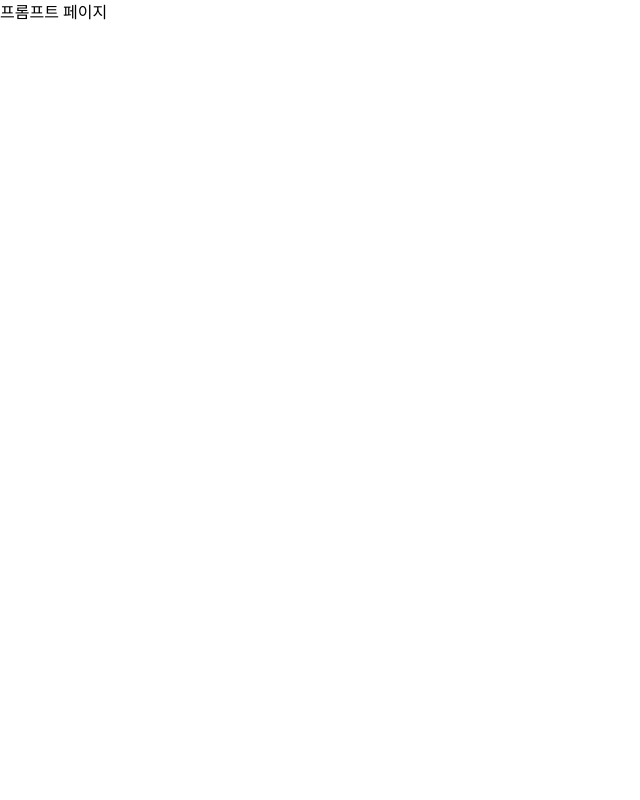
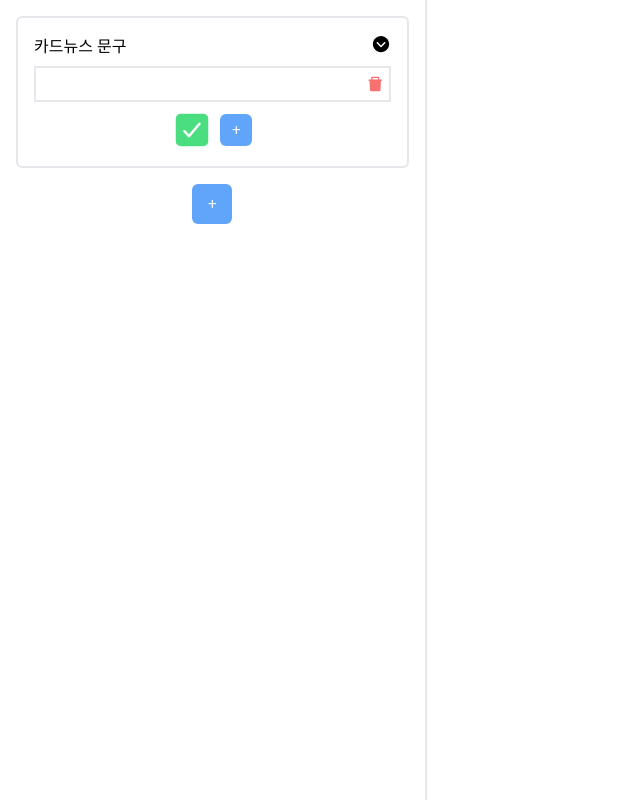
Before and after one commit to SW-rocket-dan/mvp-first, a React (Vite) app in the folder mvp/: page /prompt in a window 1280 px wide. Shown: the whole page, without its empty margins (0-640 px from the left). Built offline with nearby package versions, Linux system fonts and the light colour scheme.

Commit message:
✨ feat(title.tsx): 카드뉴스 문구 입력
카드뉴스 문구 입력, 추가, 줄마다 얻을 수 있게

```diff
--- a/mvp/src/components/PromptBox.tsx
+++ b/mvp/src/components/PromptBox.tsx
@@ -9,7 +9,7 @@ interface PromptBoxProps {
   purpose: string;
 }
 
-const PromptBox = ({ width, text, purpose }: PromptBoxProps) => {
+const PromptBox = ({ width, text }: PromptBoxProps) => {
   return (
     <div
       className="flex flex-col justify-between p-2 bg-white rounded-md md:rounded-xl md:p-5 text-primary-default"
--- /dev/null
+++ b/mvp/src/components/Propmt/InputItem.tsx
@@ -0,0 +1,56 @@
+import { useState } from "react";
+import Title from "./Title";
+import {
+  IoIosArrowDropdownCircle,
+  IoIosArrowDropupCircle,
+} from "react-icons/io";
+
+//InputItem.tsx
+type Props = {
+  type: "title";
+};
+
+const InputItem = ({ type }: Props) => {
+  const initialState = {
+    title: { inputAry: [""] },
+  };
+
+  const title = {
+    title: "카드뉴스 문구",
+  };
+
+  const [isDropDown, setIsDropDown] = useState(true);
+  const [itemState, setItemState] = useState(initialState[type]);
+
+  const items = {
+    title: <Title {...itemState} setItemState={setItemState} />,
+  };
+
+  const handleDropDownBtn = () => {
+    setIsDropDown((prev) => !prev);
+  };
+
+  return (
+    <div className="w-full p-4 border-2 rounded-md">
+      <div className="flex justify-between">
+        <p className="mb-2">{title[type]}</p>
+        {isDropDown ? (
+          <IoIosArrowDropdownCircle
+            size="20"
+            className="cursor-pointer"
+            onClick={handleDropDownBtn}
+          />
+        ) : (
+          <IoIosArrowDropupCircle
+            size="20"
+            className="cursor-pointer"
+            onClick={handleDropDownBtn}
+          />
+        )}
+      </div>
+      {isDropDown ? items[type] : null}
+    </div>
+  );
+};
+
+export default InputItem;
--- /dev/null
+++ b/mvp/src/components/Propmt/LeftSideBar.tsx
@@ -0,0 +1,16 @@
+import InputItem from "./InputItem";
+
+//LeftSideBar.tsx
+const LeftSideBar = () => {
+  return (
+    <div className="flex flex-col items-center w-1/3 h-screen gap-4 p-4 border-r-2">
+      <InputItem type="title"></InputItem>
+
+      <button className="w-10 h-10 text-white bg-blue-400 rounded-md hover:bg-blue-300">
+        +
+      </button>
+    </div>
+  );
+};
+
+export default LeftSideBar;
--- /dev/null
+++ b/mvp/src/components/Propmt/Title.tsx
@@ -0,0 +1,124 @@
+import { useState } from "react";
+import { AiFillDelete } from "react-icons/ai";
+import { FaArrowRotateLeft } from "react-icons/fa6";
+import { IoCheckbox } from "react-icons/io5";
+
+//Title.tsx
+
+type Props = {
+  inputAry: string[];
+  setItemState: React.Dispatch<
+    React.SetStateAction<{
+      inputAry: string[];
+    }>
+  >;
+};
+
+const Title = ({ inputAry, setItemState }: Props) => {
+  const [isCheck, setIsCheck] = useState(false);
+
+  const handlePlusBtn = () => {
+    setItemState((prev) => {
+      return { ...prev, inputAry: [...prev.inputAry, ""] };
+    });
+  };
+
+  const handleDeleteTitle = (idx: number) => {
+    setItemState((prev) => {
+      if (prev.inputAry.length === 1) return { ...prev };
+      return {
+        ...prev,
+        inputAry: prev.inputAry.filter((_: string, i: number) => i !== idx),
+      };
+    });
+  };
+
+  const handleCheckBtn = () => {
+    setIsCheck((prev) => !prev);
+  };
+
+  const handleInputValue = (
+    e: React.ChangeEvent<HTMLInputElement>,
+    idx: number
+  ) => {
+    setItemState((prev) => {
+      const nxAry = [...prev.inputAry];
+      nxAry[idx] = e.target.value;
+      return { ...prev, inputAry: nxAry };
+    });
+  };
+
+  const emphasisText = (e: React.MouseEvent<HTMLSpanElement, MouseEvent>) => {
+    if (e.currentTarget.style.color === "green")
+      e.currentTarget.style.color = "black";
+    else e.currentTarget.style.color = "green";
+  };
+
+  return (
+    <div className="flex flex-col gap-2">
+      {isCheck
+        ? inputAry.map((v) => {
+            const strs = v.split(" ");
+            return (
+              <p>
+                {strs.map((text) => (
+                  <>
+                    <span className="cursor-pointer" onClick={emphasisText}>
+                      {text}
+                    </span>
+                    <span> </span>
+                  </>
+                ))}
+              </p>
+            );
+          })
+        : inputAry.map((_, idx) => (
+            <div className="flex items-center justify-between w-full gap-2 p-1 border-2">
+              <input
+                key={idx}
+                className="w-full"
+                type="text"
+                value={inputAry[idx]}
+                onChange={(e) => {
+                  handleInputValue(e, idx);
+                }}
+              />
+              <AiFillDelete
+                className="text-red-400 cursor-pointer"
+                size="20"
+                onClick={() => handleDeleteTitle(idx)}
+              />
+            </div>
+          ))}
+
+      <div className="flex items-center gap-2 m-auto">
+        {isCheck ? (
+          <div className="p-2 text-white bg-red-400 rounded-md cursor-pointer hover:bg-red-300">
+            <FaArrowRotateLeft
+              size="15"
+              className=""
+              onClick={handleCheckBtn}
+            />
+          </div>
+        ) : (
+          <IoCheckbox
+            size="40"
+            className="text-green-400 cursor-pointer hover:text-green-300"
+            onClick={handleCheckBtn}
+          />
+        )}
+
+        {isCheck ? null : (
+          <button
+            onClick={handlePlusBtn}
+            className="w-8 h-8 text-white bg-blue-400 rounded-md hover:bg-blue-300"
+          >
+            +
+          </button>
+        )}
+      </div>
+    </div>
+  );
+};
+
+export default Title;
--- a/mvp/src/pages/Prompt.tsx
+++ b/mvp/src/pages/Prompt.tsx
@@ -1,5 +1,11 @@
+import LeftSideBar from "@components/Propmt/LeftSideBar";
+
 const Prompt = () => {
-  return <div>프롬프트 페이지</div>;
+  return (
+    <div className="">
+      <LeftSideBar />
+    </div>
+  );
 };
 
 /* STYLE */
```
